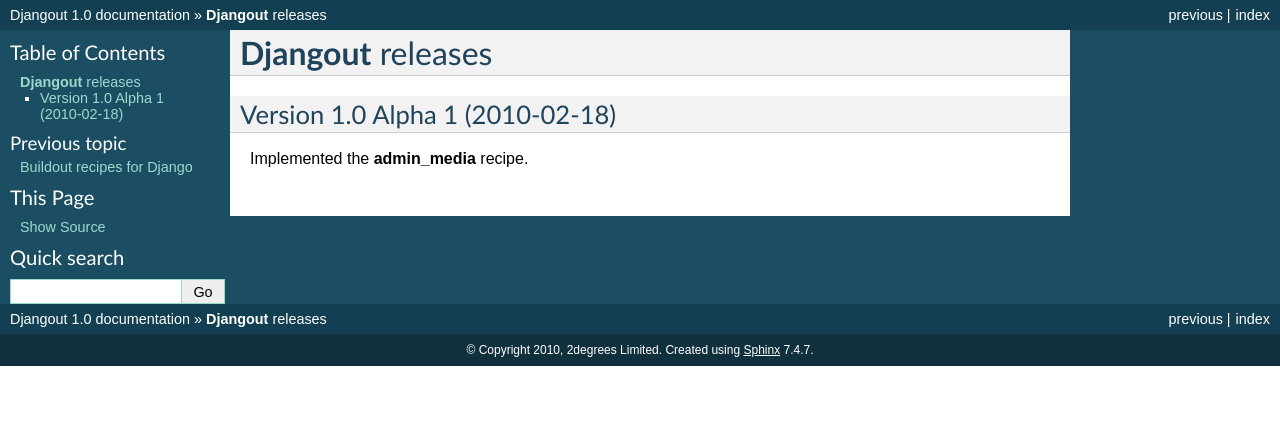
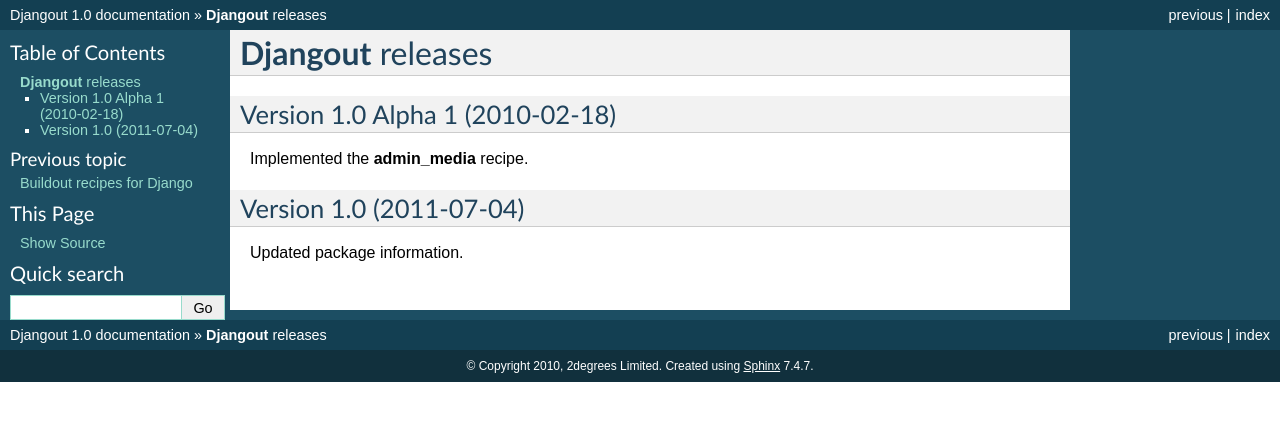
Before and after one commit to 2degrees/djangout, a Sphinx documentation site: the page built from docs/source/changelog.rst, in a window 1280 px wide. Shown: the top 421 px of the page. Built offline with Sphinx 7.4.7, drawn with Linux system fonts in a browser that asks for light colours.

Commit message:
Updated documentation with the latest release

```diff
--- a/docs/source/changelog.rst
+++ b/docs/source/changelog.rst
@@ -6,3 +6,9 @@
 --------------------------------
 
 Implemented the **admin_media** recipe.
+
+
+Version 1.0 (2011-07-04)
+--------------------------------
+
+Updated package information.
```
